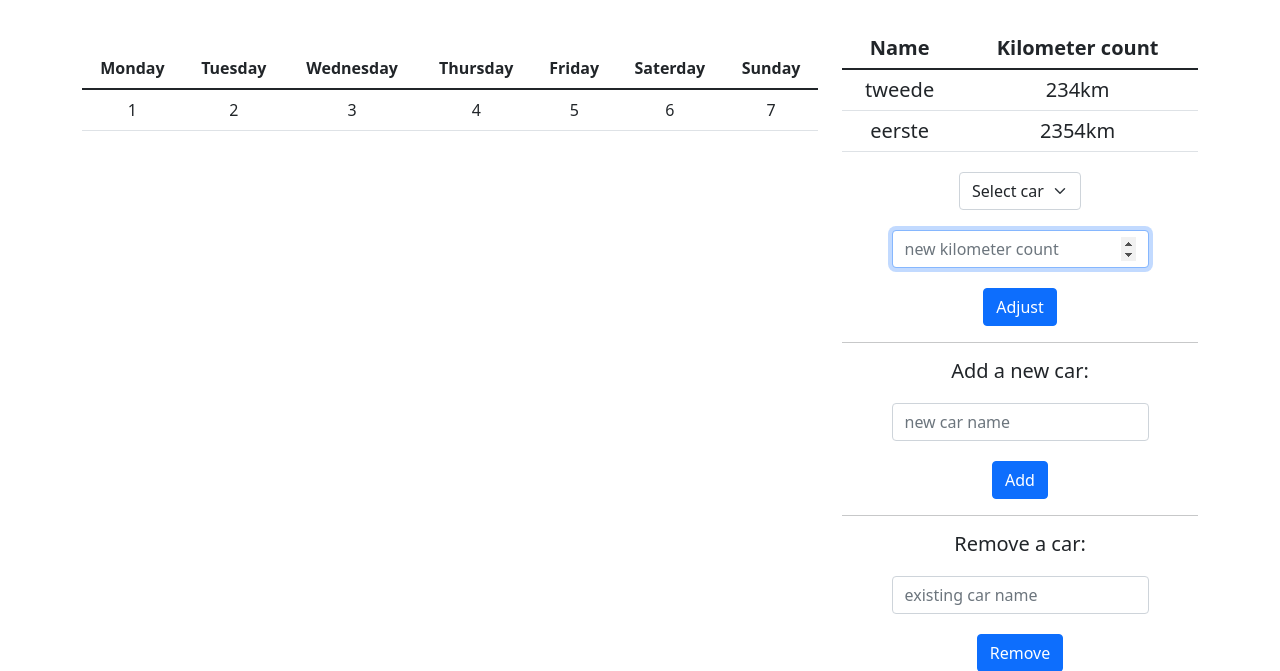
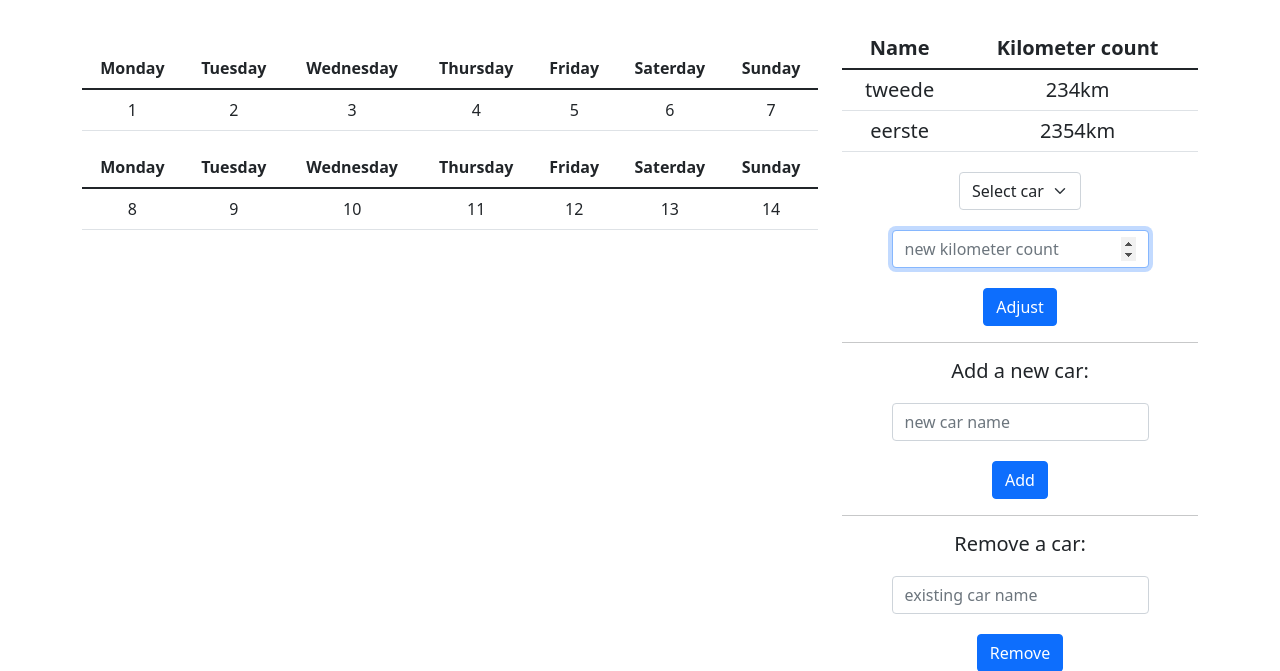
Before and after one commit to pepijnweitzel/Portfolio, a Flask app: page / in a window 1280 px wide. Shown: the part 103-774 px from the top of the page. Run offline with Flask 3, Linux system fonts and the light colour scheme; a user stored in the database is signed in; data comes from the database, SQL or seed files in the repository; some libraries are stand-ins or nearby versions.

Commit message:
Mon, Oct 16, 2023, 4:58 PM +02:00

```diff
--- a/project/templates/index.html
+++ b/project/templates/index.html
@@ -32,56 +32,30 @@
                             <td>7</td>
                         </tr>
                     </tbody>
+                    <table class="table">
+                        <thead>
+                            <tr>
+                                <th>Monday</th>
+                                <th>Tuesday</th>
+                                <th>Wednesday</th>
+                                <th>Thursday</th>
+                                <th>Friday</th>
+                                <th>Saterday</th>
+                                <th>Sunday</th>
+                            </tr>
+                        </thead>
+                        <tbody>
+                            <tr>
+                                <td>8</td>
+                                <td>9</td>
+                                <td>10</td>
+                                <td>11</td>
+                                <td>12</td>
+                                <td>13</td>
+                                <td>14</td>
+                            </tr>
+                        </tbody>
                 </table>
-                <div id="{{ month }}" style="display: none;">
-                    <div class="month">
-                        <ul>
-                          <li>{{ month }}<br><span style="font-size:18px">2023</span></li>
-                        </ul>
-                      </div>
-                      <ul class="weekdays">
-                        <li>Mo</li>
-                        <li>Tu</li>
-                        <li>We</li>
-                        <li>Th</li>
-                        <li>Fr</li>
-                        <li>Sa</li>
-                        <li>Su</li>
-                      </ul>
-
-                      <ul class="days">
-                        <li>1</li>
-                        <li>2</li>
-                        <li>3</li>
-                        <li>4</li>
-                        <li>5</li>
-                        <li>6</li>
-                        <li>7</li>
-                        <li>8</li>
-                        <li>9</li>
-                        <li>10</li>
-                        <li>11</li>
-                        <li>12</li>
-                        <li>13</li>
-                        <li>14</li>
-                        <li>15</li>
-                        <li>16</li>
-                        <li>17</li>
-                        <li>18</li>
-                        <li>19</li>
-                        <li>20</li>
-                        <li>21</li>
-                        <li>22</li>
-                        <li>23</li>
-                        <li>24</li>
-                        <li>25</li>
-                        <li>26</li>
-                        <li>27</li>
-                        <li>28</li>
-                        <li>29</li>
-                        <li>30</li>
-                      </ul>
-                </div>
             </div>
             <div class="col-6 col-md-4">
                 <h5>
@@ -131,24 +105,6 @@
                     </div>
                 </form>
             </div>
-            </div>
+        </div>
     </div>
-    <script>
-        const month = ["January","February","March","April","May","June","July","August","September","October","November","December"];
-        const date = new Date();
-        let current_month = month[date.getMonth()];
-        var text = document.getElementById(current_month);
-        text.style.display = "block";
-
-        {% for month in months %}
-        function display{{ month }}() {
-            {% for month in months %}
-            var text = document.getElementById("{{ month }}");
-            text.style.display = "none";
-            {% endfor %}
-            var text = document.getElementById("{{ month }}");
-            text.style.display = "block";
-        }
-        {% endfor %}
-    </script>
 {% endblock %}
```
